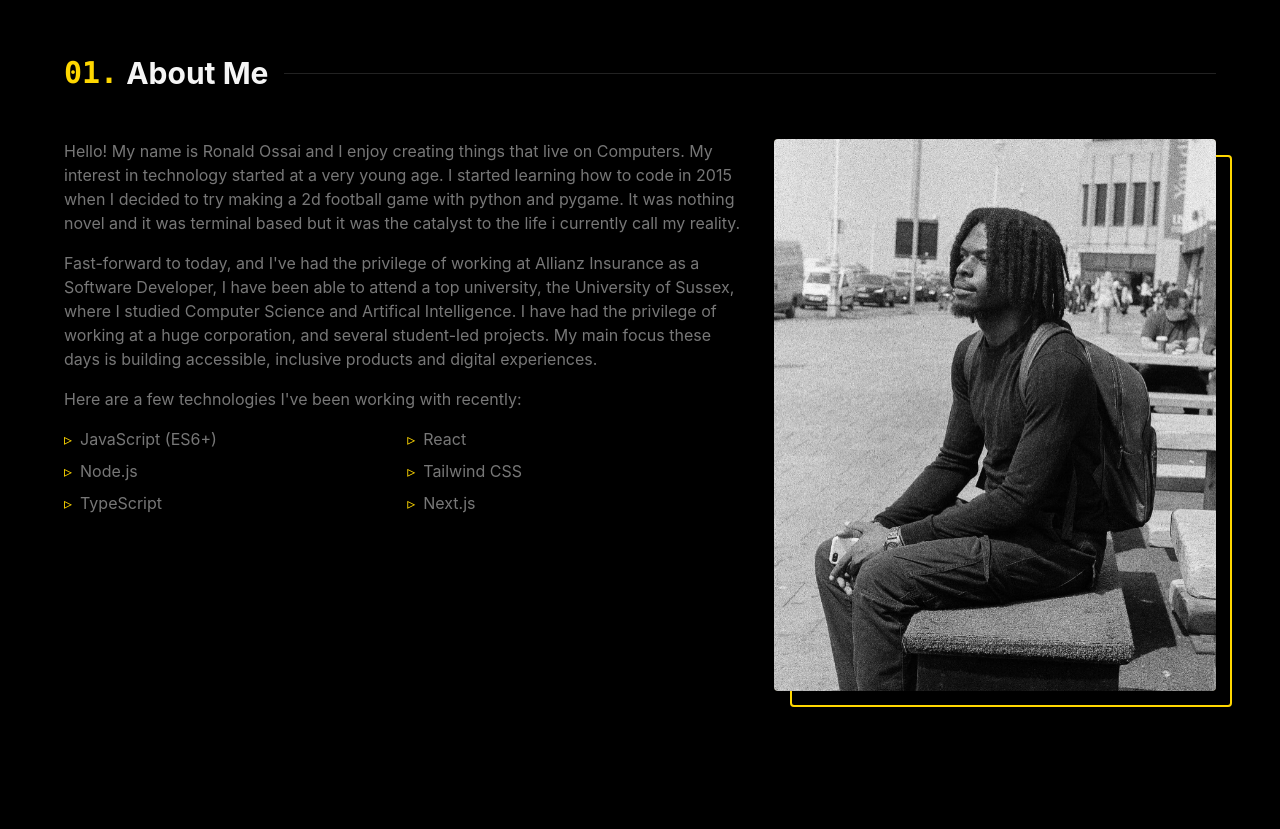
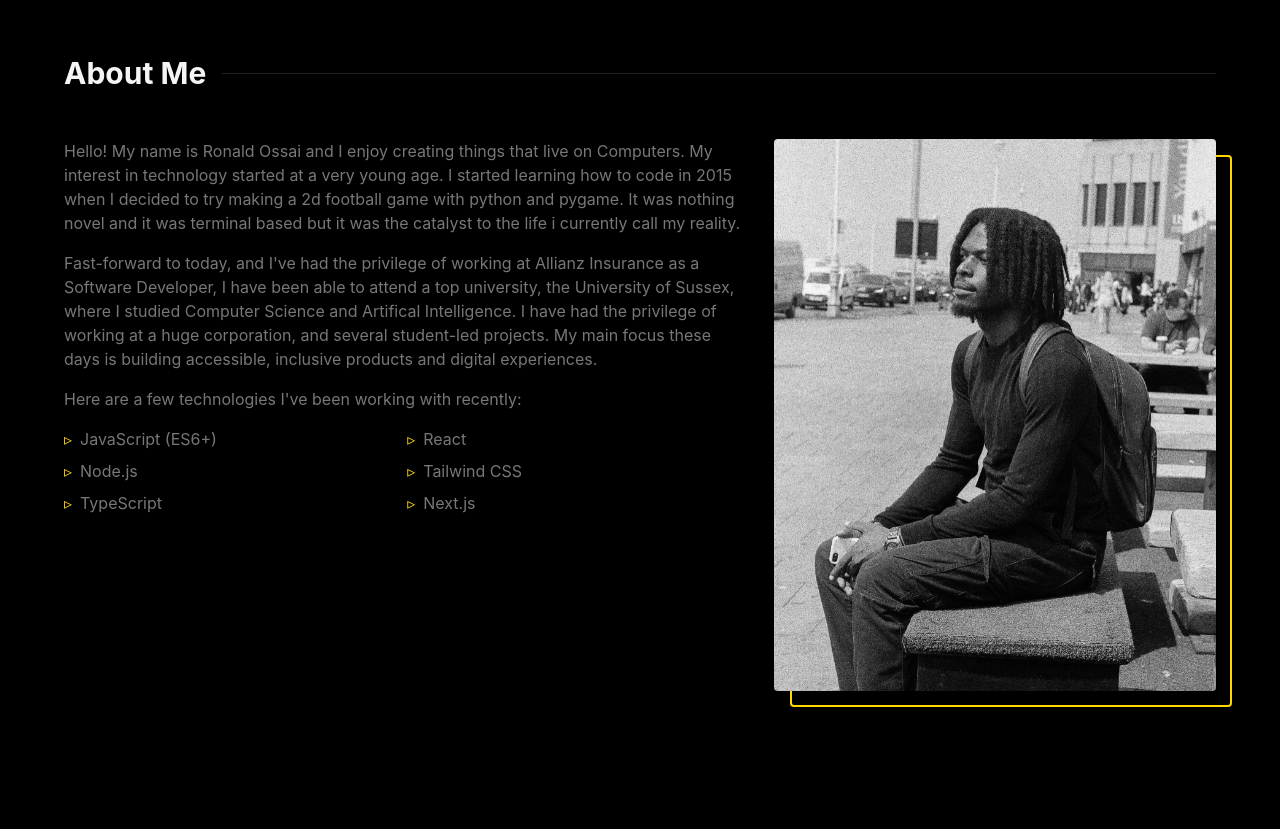
Before and after one commit to ronaldossai/Portfolio, a React (Create React App) app: page / in a window 1280 px wide. Shown: the part 825-1654 px from the top of the page. Built offline with nearby package versions, Linux system fonts and the light colour scheme.

Commit message:
Remove page numbering from headings and ignore reference folder

```diff
--- a/src/pages/About.js
+++ b/src/pages/About.js
@@ -13,7 +13,6 @@
           viewport={{ once: true }}
         >
           <h2 className="text-3xl font-bold mb-2 flex items-center">
-            <span className="text-secondary font-mono mr-2">01.</span>
             <span className="text-light">About Me</span>
             <span className="h-px bg-tertiary flex-grow ml-4"></span>
           </h2>
--- a/src/pages/Contact.js
+++ b/src/pages/Contact.js
@@ -57,7 +57,6 @@
           viewport={{ once: true }}
         >
           <h2 className="text-3xl font-bold mb-2 flex items-center">
-            <span className="text-secondary font-mono mr-2">04.</span>
             <span className="text-light">Contact</span>
             <span className="h-px bg-tertiary flex-grow ml-4"></span>
           </h2>
--- a/src/pages/Projects.js
+++ b/src/pages/Projects.js
@@ -39,7 +39,6 @@
           viewport={{ once: true }}
         >
           <h2 className="text-3xl font-bold mb-2 flex items-center">
-            <span className="text-secondary font-mono mr-2">03.</span>
             <span className="text-light">Projects</span>
             <span className="h-px bg-tertiary flex-grow ml-4"></span>
           </h2>
--- a/src/pages/Skills.js
+++ b/src/pages/Skills.js
@@ -47,7 +47,6 @@
           viewport={{ once: true }}
         >
           <h2 className="text-3xl font-bold mb-2 flex items-center">
-            <span className="text-secondary font-mono mr-2">02.</span>
             <span className="text-light">Skills</span>
             <span className="h-px bg-tertiary flex-grow ml-4"></span>
           </h2>
```
